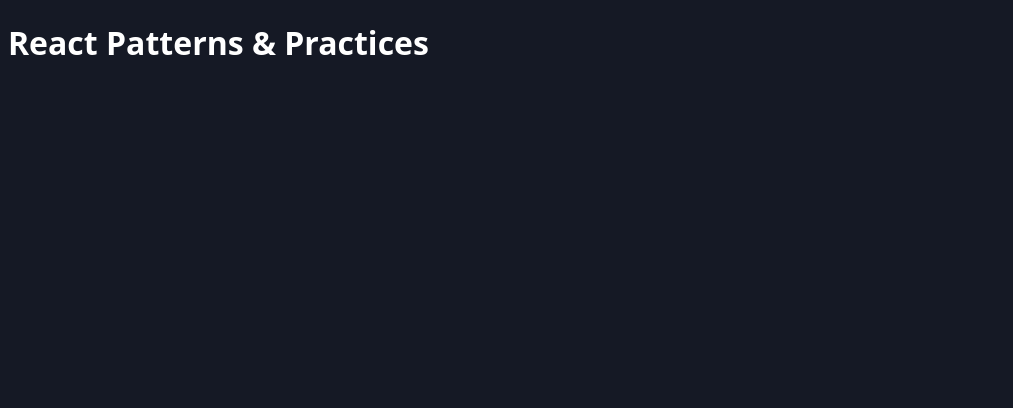
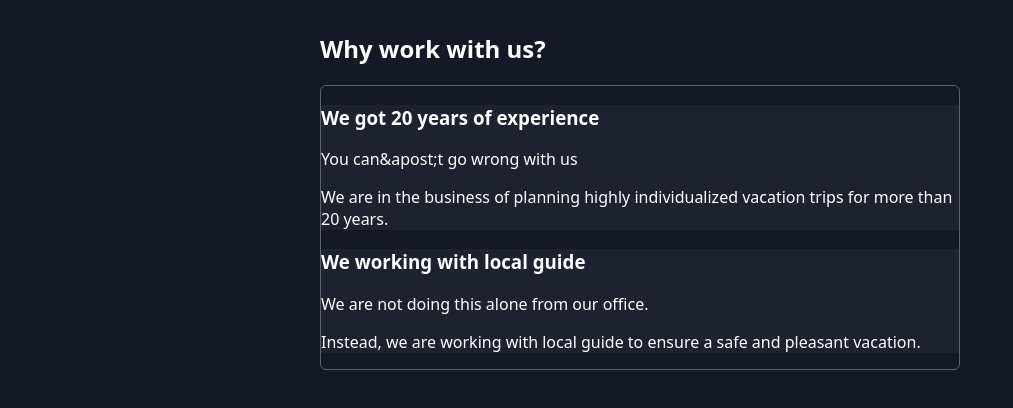
Before and after one commit to wako057/react-best-practices, a React (Vite) app: page / in a window 1280 px wide. Shown: the top 408 px of the page, without its empty margins (0-1013 px from the left). Built offline with nearby package versions, Linux system fonts and the light colour scheme.

Commit message:
feat: introduce compound component

```diff
--- a/src/App.jsx
+++ b/src/App.jsx
@@ -1,5 +1,34 @@
+import Accordion from "./components/Accordion/Accordion";
+import AccordionItem from "./components/Accordion/AccordionItem";
+
 function App() {
-  return <h1>React Patterns & Practices</h1>;
+  return (
+  <main>
+    <section>
+      <h2>Why work with us?</h2>
+      <Accordion className="accordion">
+      <AccordionItem className="accordion-item" title="We got 20 years of experience">
+          <article>
+            <p>You can&apost;t go wrong with us</p>
+            <p>
+              We are in the business of planning highly individualized
+              vacation trips for more than 20 years.
+            </p>
+          </article>
+        </AccordionItem>
+        <AccordionItem className="accordion-item" title="We working with local guide">
+          <article>
+            <p>We are not doing this alone from our office.</p>
+            <p>
+              Instead, we are working with local guide to ensure a safe and
+              pleasant vacation.
+            </p>
+          </article>
+        </AccordionItem>
+      </Accordion>
+    </section>
+  </main>
+  );
 }
 
 export default App;
--- /dev/null
+++ b/src/components/Accordion/Accordion.jsx
@@ -0,0 +1,7 @@
+export default function Accordion({children, className}) {
+    return (
+        <ul className={className}>
+            {children}
+        </ul>
+    );
+}
--- /dev/null
+++ b/src/components/Accordion/AccordionItem.jsx
@@ -0,0 +1,10 @@
+import { Children } from "react";
+
+export default function AccordionItem({className, title, children}) {
+    return (
+        <li className={className}>
+            <h3>{title}</h3>
+            <div>{children}</div>
+        </li>
+    );
+}
```
Also changed, not shown: 1 other file (tests, documents, lock files or other folders).
